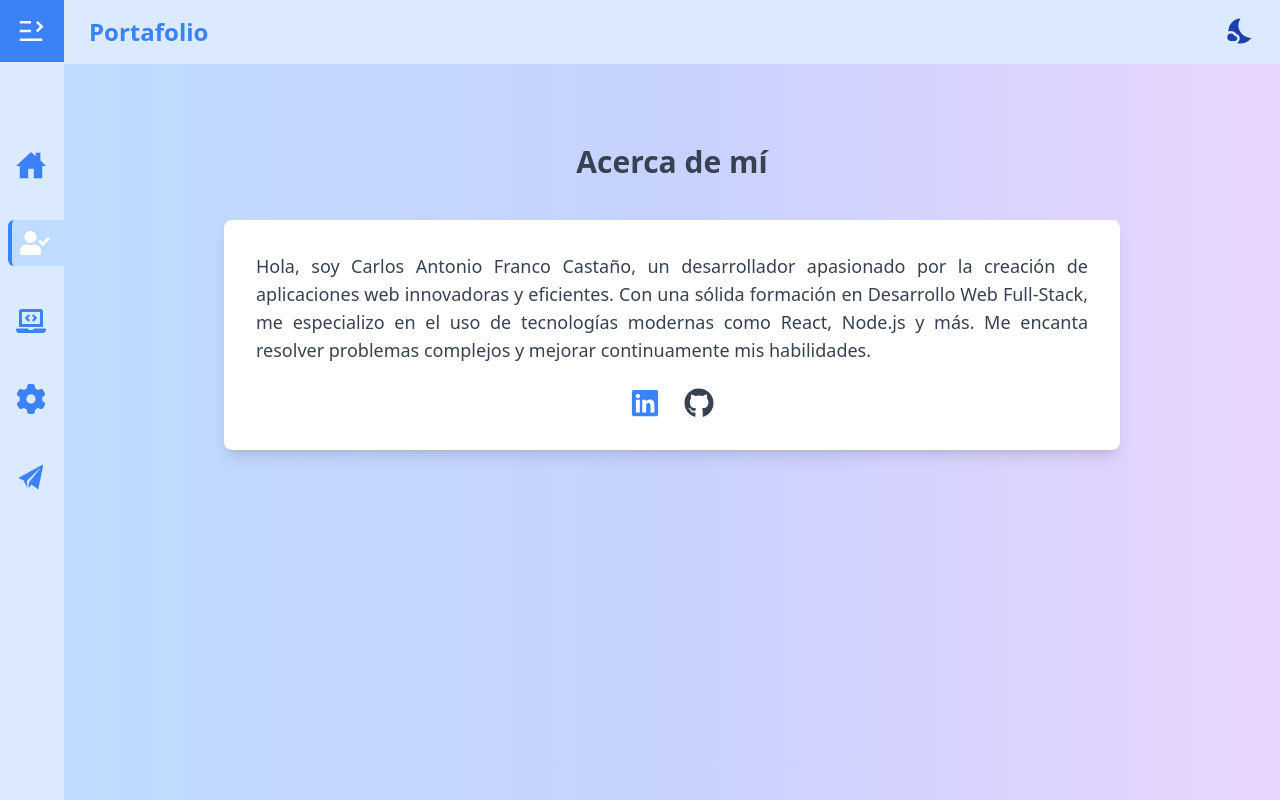
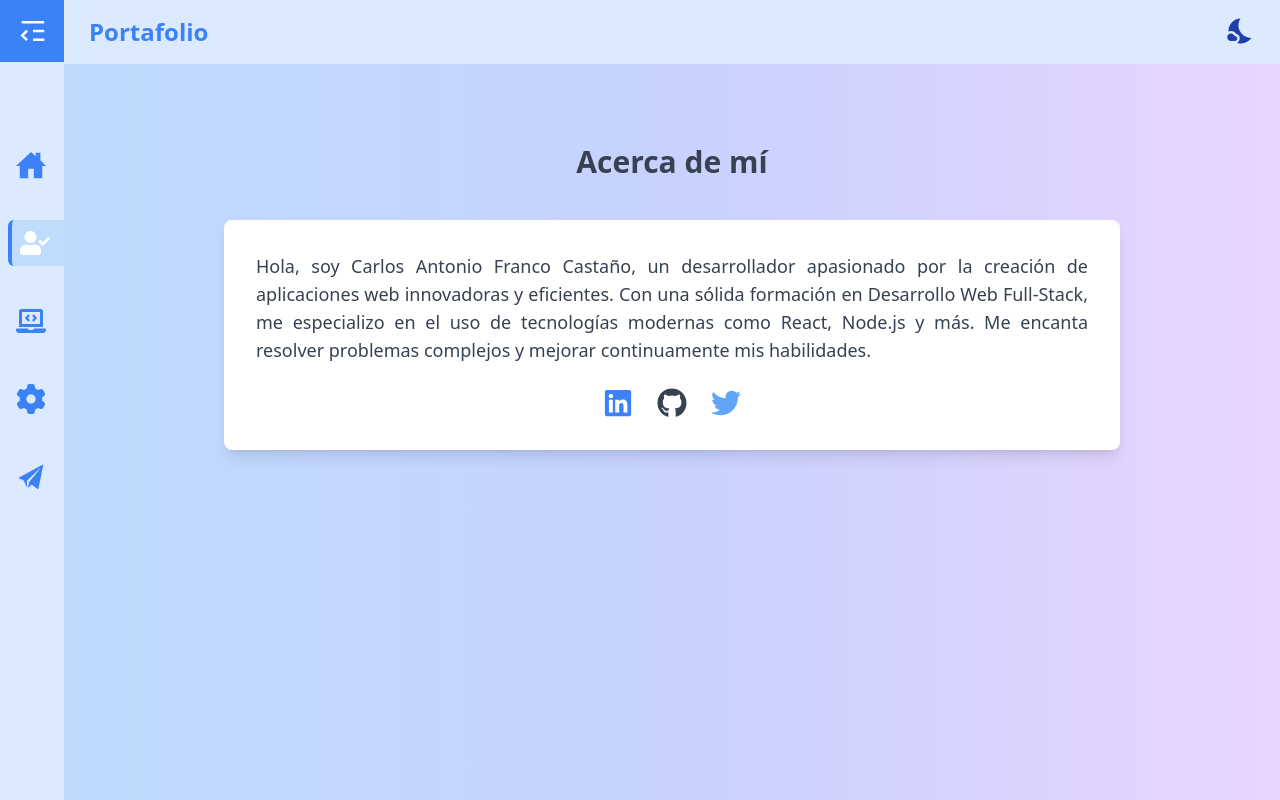
Before and after one commit to carlosfranco64/briefcase, a React (Vite) app: page /about in a window 1280 px wide. Built offline with nearby package versions, Linux system fonts and the light colour scheme.

Commit message:
ajustes de animacion

```diff
--- a/package.json
+++ b/package.json
@@ -23,6 +23,7 @@
     "react-dom": "^18.2.0",
     "react-icons": "^5.2.1",
     "react-router-dom": "^6.23.1",
+    "react-spring": "^9.7.3",
     "styled-components": "^6.1.11"
   },
   "devDependencies": {
--- a/src/BriefcaseApp.jsx
+++ b/src/BriefcaseApp.jsx
@@ -1,12 +1,13 @@
 import { AppRouter } from "./briefcase/routes/AppRouter";
-import { AllProvider } from "./context/AllContext";
+import {  useAll } from "./context/AllContext";
 
 export const BriefcaseApp = () => {
+  const {isMode}=useAll()
   return (
-    <>
-      <AllProvider>
+    <div className={`${
+      isMode ? "bg-blue-200" : "bg-gray-600"
+    }`}>
         <AppRouter />
-      </AllProvider>
-    </>
+    </div>
   );
 };
--- a/src/briefcase/pages/About.jsx
+++ b/src/briefcase/pages/About.jsx
@@ -2,31 +2,51 @@ import React from "react";
 import { Header } from "../../ui/components/Header";
 import { FaLinkedin, FaGithub, FaTwitter } from "react-icons/fa";
 import { useAll } from "../../context/AllContext";
+import { useSpring, animated } from "react-spring";
 
 export const About = () => {
   const { isOpen, isMode } = useAll();
+
+  const titleSpring = useSpring({
+    from: { opacity: 0, transform: "translateY(-20px)" },
+    to: { opacity: 1, transform: "translateY(0)" },
+    config: { tension: 200, friction: 20 },
+  });
+
+  const textSpring = useSpring({
+    from: { opacity: 0, transform: "translateY(20px)" },
+    to: { opacity: 1, transform: "translateY(0)" },
+    delay: 200,
+    config: { tension: 200, friction: 20 },
+  });
+
+  const iconSpring = useSpring({
+    from: { opacity: 0, transform: "scale(0.8)" },
+    to: { opacity: 1, transform: "scale(1)" },
+    delay: 400,
+    config: { tension: 200, friction: 20 },
+  });
 
   return (
     <div
       className={`w-full min-h-screen bg-gradient-to-r ${
         isMode ? "from-blue-200 via-indigo-200 to-purple-200" : "bg-gray-600"
       } ${isOpen ? "ml-0 sm:ml-52" : "ml-0 sm:ml-16"} `}
-
-
-
     >
       <Header />
 
       <div className="py-10 sm:py-20 px-4 sm:px-8 md:px-10 lg:px-20">
-      <h2
+        <animated.h2
+          style={titleSpring}
           className={`text-2xl sm:text-3xl text-center ${
             isMode ? "text-gray-700" : "text-white"
           } font-bold mb-6 sm:mb-10`}
         >
           Acerca de mí
-      </h2>
+        </animated.h2>
 
-      <div
+        <animated.div
+          style={textSpring}
           className={`max-w-2xl sm:max-w-3xl md:max-w-4xl mx-auto ${
             isMode ? "bg-white" : "bg-gray-800"
           } p-4 sm:p-6 md:p-8 rounded-lg shadow-lg`}
@@ -43,13 +63,16 @@ export const About = () => {
             problemas complejos y mejorar continuamente mis habilidades.
           </p>
 
-        <div className="flex justify-center space-x-4 sm:space-x-6 text-2xl sm:text-3xl text-gray-600">
+          <animated.div
+            style={iconSpring}
+            className="flex justify-center space-x-4 sm:space-x-6 text-2xl sm:text-3xl text-gray-600"
+          >
             <a
               href="https://www.linkedin.com/in/carlos-franco-casta%C3%B1o-47456a264/"
               target="_blank"
               rel="noopener noreferrer"
               aria-label="LinkedIn"
-            className="text-blue-500"
+              className="text-blue-500 transition-transform transform hover:scale-110"
             >
               <FaLinkedin />
             </a>
@@ -64,14 +87,22 @@ export const About = () => {
                   isMode
                     ? "text-gray-700"
                     : "text-white bg-gray-700 hover:text-gray-900"
-              } transition duration-300 rounded-full`}
+                } transition duration-300 rounded-full transform hover:scale-110`}
                 size={30}
               />
             </a>
+            <a
+              href="https://twitter.com/carlosfranco64"
+              target="_blank"
+              rel="noopener noreferrer"
+              aria-label="Twitter"
+              className="text-blue-400 transition-transform transform hover:scale-110"
+            >
+              <FaTwitter />
+            </a>
+          </animated.div>
+        </animated.div>
       </div>
     </div>
-    </div>
-  </div>
-
   );
 };
--- a/src/briefcase/pages/HomePage.jsx
+++ b/src/briefcase/pages/HomePage.jsx
@@ -3,21 +3,43 @@ import { Header } from "../../ui/components/Header";
 import { FaLinkedin, FaGithub } from "react-icons/fa";
 import { useAll } from "../../context/AllContext";
 import { useNavigate } from "react-router-dom";
+import { useSpring, animated } from "react-spring";
 
 export const HomePage = () => {
   const { isOpen, isMode } = useAll();
-
   const navigate = useNavigate();
 
   const route = () => {
     navigate("/contact");
   };
 
+  // Animaciones para los textos
+  const titleSpring = useSpring({
+    from: { opacity: 0, transform: "translateY(-20px)" },
+    to: { opacity: 1, transform: "translateY(0)" },
+    config: { tension: 200, friction: 20 },
+  });
+
+  const subtitleSpring = useSpring({
+    from: { opacity: 0, transform: "translateY(20px)" },
+    to: { opacity: 1, transform: "translateY(0)" },
+    delay: 200,
+    config: { tension: 200, friction: 20 },
+  });
+
+  const textSpring = useSpring({
+    from: { opacity: 0, transform: "translateY(20px)" },
+    to: { opacity: 1, transform: "translateY(0)" },
+    delay: 400,
+    config: { tension: 200, friction: 20 },
+  });
+
   return (
-    <div className={`w-full min-h-screen bg-gradient-to-r ${
+    <div
+      className={`w-full min-h-screen bg-gradient-to-r ${
         isMode ? "from-blue-200 via-indigo-200 to-purple-200" : "bg-gray-600"
-    } ${isOpen ? "ml-0 sm:ml-52" : "ml-0 sm:ml-16"} `}>
-
+      } ${isOpen ? "ml-0 sm:ml-52" : "ml-0 sm:ml-16"} `}
+    >
       <Header />
 
       <div className="flex flex-col lg:flex-row justify-between pt-10 px-4 sm:px-8 md:px-10 lg:px-20">
@@ -26,21 +48,24 @@ export const HomePage = () => {
             isMode ? "bg-white" : "bg-gray-800"
           } shadow-lg rounded-lg`}
         >
-        <h1
+          <animated.h1
+            style={titleSpring}
             className={`pl-4 sm:pl-6 md:pl-8 lg:pl-10 text-3xl sm:text-4xl md:text-5xl ${
               isMode ? "text-blue-500" : "text-white"
             } font-bold mb-4`}
           >
             Hola, soy Carlos Franco Castaño
-        </h1>
-        <h2
+          </animated.h1>
+          <animated.h2
+            style={subtitleSpring}
             className={`pl-4 sm:pl-6 md:pl-8 lg:pl-10 font-bold text-xl sm:text-2xl md:text-3xl ${
               isMode ? "text-gray-700" : "text-white"
             } mb-2`}
           >
             Junior Full Stack Developer
-        </h2>
-        <p
+          </animated.h2>
+          <animated.p
+            style={textSpring}
             className={`pl-4 sm:pl-6 md:pl-8 lg:pl-10 mt-4 ${
               isMode ? "text-gray-700" : "text-white"
             } text-sm sm:text-lg text-justify pr-4 sm:pr-6 md:pr-8 lg:pr-10`}
@@ -48,7 +73,7 @@ export const HomePage = () => {
             Con 1 año de experiencia en desarrollo web, especializado en tecnologías
             front-end y back-end. Apasionado por crear soluciones innovadoras y
             eficientes.
-        </p>
+          </animated.p>
           <div className="pl-4 sm:pl-6 md:pl-8 lg:pl-10 mt-6 flex gap-4 ">
             <button
               className="px-4 sm:px-6 py-2 bg-blue-500 text-white font-bold rounded-full shadow-md hover:bg-blue-700 transition duration-300"
@@ -82,10 +107,6 @@ export const HomePage = () => {
                 size={30}
               />
             </a>
-
-            {/* <Button label="Check" icon="pi pi-check" /> */}
-
-
           </div>
         </div>
 
@@ -98,6 +119,5 @@ export const HomePage = () => {
         </div>
       </div>
     </div>
-
   );
 };
--- a/src/briefcase/pages/Projets.jsx
+++ b/src/briefcase/pages/Projets.jsx
@@ -1,6 +1,9 @@
+import { useEffect } from "react";
 import { useAll } from "../../context/AllContext";
 import { Header } from "../../ui/components/Header";
 import { ProjectCard } from "../components/ProjectCard";
+import { useSpring, animated } from "react-spring";
+
 
 
 const projects = [
@@ -52,15 +55,30 @@ export default projects;
 export const Projets = () => {
   const { isOpen,isMode } = useAll();
 
+  const [props, set] = useSpring(() => ({
+    opacity: 0,
+    transform: "translateY(-20px)",
+    config: { tension: 200, friction: 10 },
+  }));
+
+  useEffect(() => {
+    set({ opacity: 1, transform: "translateY(0)" });
+  }, [set]);
+
   return (
     <section className={`w-full min-h-screen bg-gradient-to-r ${isMode ?" from-blue-200 via-indigo-200 to-purple-200": "bg-gray-600"} ${isOpen ? "ml-0 sm:ml-52" : "ml-0 sm:ml-16 "} `}>
       <Header />
       <div className={`container px-4 md:px-6 py-12 grid ${isOpen ? "ml-0" : "ml-0 md:ml-0 "}  `}> {/* scroll horizoltal */}
-        <div className="mb-8 md:mb-12">
-          <h2 className={`text-3xl font-bold tracking-tighter sm:text-4xl md:text-5xl text-center ${
-          isMode ? "text-gray-700" : "text-white"
-        }`}>Mis Proyectos</h2>
-        </div>
+      <div className="mb-8 md:mb-12">
+      <animated.h2
+        style={props}
+        className={`text-3xl font-bold tracking-tighter sm:text-4xl md:text-5xl text-center transition-transform duration-300 ease-in-out ${
+          isMode ? "text-gray-700 hover:text-gray-500" : "text-white hover:text-gray-300"
+        }`}
+      >
+        Mis Proyectos
+      </animated.h2>
+    </div>
         <div className="grid grid-cols-1 gap-6  sm:grid-cols-2 lg:grid-cols-3  ">
 {
   projects.map((project,i)=>(
--- a/src/context/AllContext.jsx
+++ b/src/context/AllContext.jsx
@@ -5,7 +5,7 @@ export const AllContext = createContext();
 export const useAll = () => {
   const context = useContext(AllContext);
   if (!context) {
-    throw new Error(" useAll must be within an TaskAll");
+    throw new Error(" useAll must be within an taskAll");
   }
 
   return context;
--- a/src/main.jsx
+++ b/src/main.jsx
@@ -7,13 +7,18 @@ import "./index.css";
 import "primereact/resources/themes/lara-light-cyan/theme.css";
 import { PrimeReactProvider,  } from 'primereact/api';
 import PrimeReact from 'primereact/api';
+import { AllProvider } from "./context/AllContext.jsx";
 
 ReactDOM.createRoot(document.getElementById("root")).render(
   <React.StrictMode>
+
+<AllProvider>
+
     <BrowserRouter>
      <PrimeReactProvider>
       <BriefcaseApp />
        </PrimeReactProvider>
     </BrowserRouter>
+</AllProvider>
   </React.StrictMode>
 );
--- a/src/ui/components/Header.jsx
+++ b/src/ui/components/Header.jsx
@@ -14,7 +14,7 @@ export const Header = () => {
     >
 
       <div className="flex items-center gap-4 ">
-    <button className={` p-2 rounded-full ${isMode ? " bg-blue-100": " bg-gray-800"} fixed left-4`}>
+    <button className={`z-10 p-2 rounded-full ${isMode ? " bg-blue-100": " bg-gray-800"} fixed left-4`}>
         <TfiMenu
             onClick={showMenu}
             className={`font text-3xl ${isMode ? "text-blue-800":""} cursor-pointer`}
--- a/src/ui/components/HeaderNav.jsx
+++ b/src/ui/components/HeaderNav.jsx
@@ -1,34 +1,41 @@
-import React from 'react'
+import React from 'react';
 import { useAll } from '../../context/AllContext';
 import { FaBriefcase } from 'react-icons/fa';
 import { RiMenuFoldLine, RiMenuUnfoldLine } from 'react-icons/ri';
+import { animated, useSpring } from 'react-spring';
 
 export const HeaderNav = () => {
-
   const { isOpen, showMenu } = useAll();
 
+  const menuIconSpring = useSpring({
+    transform: isOpen ? 'rotate(0deg)' : 'rotate(180deg)',
+    config: { tension: 200, friction: 20 },
+  });
+
   return (
-    <div className="bg-blue-500 flex justify-between items-center p-4 px-4">
+    <animated.div
+      style={menuIconSpring}
+      className="bg-blue-500 flex justify-between items-center p-4 px-4"
+    >
       {isOpen && (
-          <h1 className=" font">
+        <h1>
           <FaBriefcase className="text-2xl text-white" />
         </h1>
       )}
       {isOpen && (
-          <h4 className=" font-extrabold px-2 text-white">Bienvenido</h4>
+        <h4 className="font-extrabold px-2 text-white">Bienvenido</h4>
       )}
 
+      <div
+        onClick={showMenu}
+        className="cursor-pointer text-white"
+      >
         {isOpen ? (
-          <RiMenuFoldLine
-            onClick={showMenu}
-            className=" font text-3xl cursor-pointer text-white"
-          />
+          <RiMenuFoldLine className="text-3xl" />
         ) : (
-          <RiMenuUnfoldLine
-            onClick={showMenu}
-            className=" font text-3xl cursor-pointer text-white"
-          />
+          <RiMenuUnfoldLine className="text-3xl" />
         )}
       </div>
-  )
-}
+    </animated.div>
+  );
+};
--- a/src/ui/components/NavBar.jsx
+++ b/src/ui/components/NavBar.jsx
@@ -7,28 +7,25 @@ import { IoHomeSharp } from "react-icons/io5";
 import { IoIosPaperPlane } from "react-icons/io";
 import { useAll } from "../../context/AllContext";
 import { HeaderNav } from "./HeaderNav";
+import { useSpring, animated } from "react-spring";
 
 export const NavBar = () => {
-  const { isOpen,isMode } = useAll();
+  const { isOpen, isMode } = useAll();
+
+  const menuSpring = useSpring({
+    from: { opacity: 0, transform: "translateX(-100%)" },
+    to: { opacity: 1, transform: "translateX(0)" },
+    config: { tension: 200, friction: 20 },
+  });
 
   return (
-    <div
+    <animated.div
+      style={menuSpring}
       className={`${isOpen ? "w-52" : "w-16 hidden md:inline-block "} h-screen ${
         isMode ? "bg-blue-100 text-blue-500" : "bg-gray-800 text-white"
-      } fixed  z-10 `}
+      } fixed z-20 transition-all duration-300 ease-in-out`}
     >
-
-
-
-
-
-<HeaderNav/>
-
-
-
-
-
-
+      <HeaderNav />
 
       <nav className={`grid mt-20 gap-8 ${isOpen ? "pl-4" : "pl-2"}`}>
         <NavLink
@@ -36,77 +33,77 @@ export const NavBar = () => {
             ` ${
               isActive
                 ? isMode
-                  ? " bg-blue-200 border-l-4 border-blue-500 rounded-l-md text-white "
-                  : " bg-gray-600 border-l-4 border-blue-100 rounded-l-md text-white "
+                  ? "bg-blue-200 border-l-4 border-blue-500 rounded-l-md text-white"
+                  : "bg-gray-600 border-l-4 border-blue-100 rounded-l-md text-white"
                 : ""
-            } flex gap-2  py-2 pl-2 `
+            } flex gap-2 py-2 pl-2 transition-colors duration-300`
           }
           to="/"
         >
-          <IoHomeSharp className=" text-3xl" />
-          {isOpen && <span className="my-auto  text-xl">Inicio</span>}
+          <IoHomeSharp className="text-3xl" />
+          {isOpen && <span className="my-auto text-xl">Inicio</span>}
         </NavLink>
         <NavLink
           className={({ isActive }) =>
             ` ${
               isActive
                 ? isMode
-                  ? " bg-blue-200 border-l-4 border-blue-500 rounded-l-md text-white "
-                  : " bg-gray-600 border-l-4 border-blue-100 rounded-l-md text-white "
+                  ? "bg-blue-200 border-l-4 border-blue-500 rounded-l-md text-white"
+                  : "bg-gray-600 border-l-4 border-blue-100 rounded-l-md text-white"
                 : ""
-            } flex gap-2  py-2 pl-2 `
+            } flex gap-2 py-2 pl-2 transition-colors duration-300`
           }
           to="/about"
         >
-          <FaUserCheck className=" text-3xl" />
-          {isOpen && <span className="my-auto  text-xl">Acerca de</span>}
+          <FaUserCheck className="text-3xl" />
+          {isOpen && <span className="my-auto text-xl">Acerca de</span>}
         </NavLink>
         <NavLink
           className={({ isActive }) =>
             ` ${
               isActive
                 ? isMode
-                  ? " bg-blue-200 border-l-4 border-blue-500 rounded-l-md text-white "
-                  : " bg-gray-600 border-l-4 border-blue-100 rounded-l-md text-white "
+                  ? "bg-blue-200 border-l-4 border-blue-500 rounded-l-md text-white"
+                  : "bg-gray-600 border-l-4 border-blue-100 rounded-l-md text-white"
                 : ""
-            } flex gap-2  py-2 pl-2 `
+            } flex gap-2 py-2 pl-2 transition-colors duration-300`
           }
           to="/project"
         >
-          <FaLaptopCode className=" text-3xl" />
-          {isOpen && <span className="my-auto  text-xl">Proyectos</span>}
+          <FaLaptopCode className="text-3xl" />
+          {isOpen && <span className="my-auto text-xl">Proyectos</span>}
         </NavLink>
         <NavLink
           className={({ isActive }) =>
             ` ${
               isActive
                 ? isMode
-                  ? " bg-blue-200 border-l-4 border-blue-500 rounded-l-md text-white "
-                  : " bg-gray-600 border-l-4 border-blue-100 rounded-l-md text-white "
+                  ? "bg-blue-200 border-l-4 border-blue-500 rounded-l-md text-white"
+                  : "bg-gray-600 border-l-4 border-blue-100 rounded-l-md text-white"
                 : ""
-            } flex gap-2  py-2 pl-2 `
+            } flex gap-2 py-2 pl-2 transition-colors duration-300`
           }
           to="/skills"
         >
-          <FaGear className=" text-3xl" />
-          {isOpen && <span className="my-auto  text-xl">Habilidades</span>}
+          <FaGear className="text-3xl" />
+          {isOpen && <span className="my-auto text-xl">Habilidades</span>}
         </NavLink>
         <NavLink
           className={({ isActive }) =>
             ` ${
               isActive
                 ? isMode
-                  ? " bg-blue-200 border-l-4 border-blue-500 rounded-l-md text-white "
-                  : " bg-gray-600 border-l-4 border-blue-100 rounded-l-md text-white "
+                  ? "bg-blue-200 border-l-4 border-blue-500 rounded-l-md text-white"
+                  : "bg-gray-600 border-l-4 border-blue-100 rounded-l-md text-white"
                 : ""
-            } flex gap-2  py-2 pl-2 `
+            } flex gap-2 py-2 pl-2 transition-colors duration-300`
           }
           to="/contact"
         >
-          <IoIosPaperPlane className=" text-3xl" />
-          {isOpen && <span className="my-auto  text-xl">Contacto</span>}
+          <IoIosPaperPlane className="text-3xl" />
+          {isOpen && <span className="my-auto text-xl">Contacto</span>}
         </NavLink>
       </nav>
-    </div>
+    </animated.div>
   );
 };
```
Also changed, not shown: 1 other file (tests, documents, lock files or other folders). Lines whose indentation alone changed are shown as unchanged.
